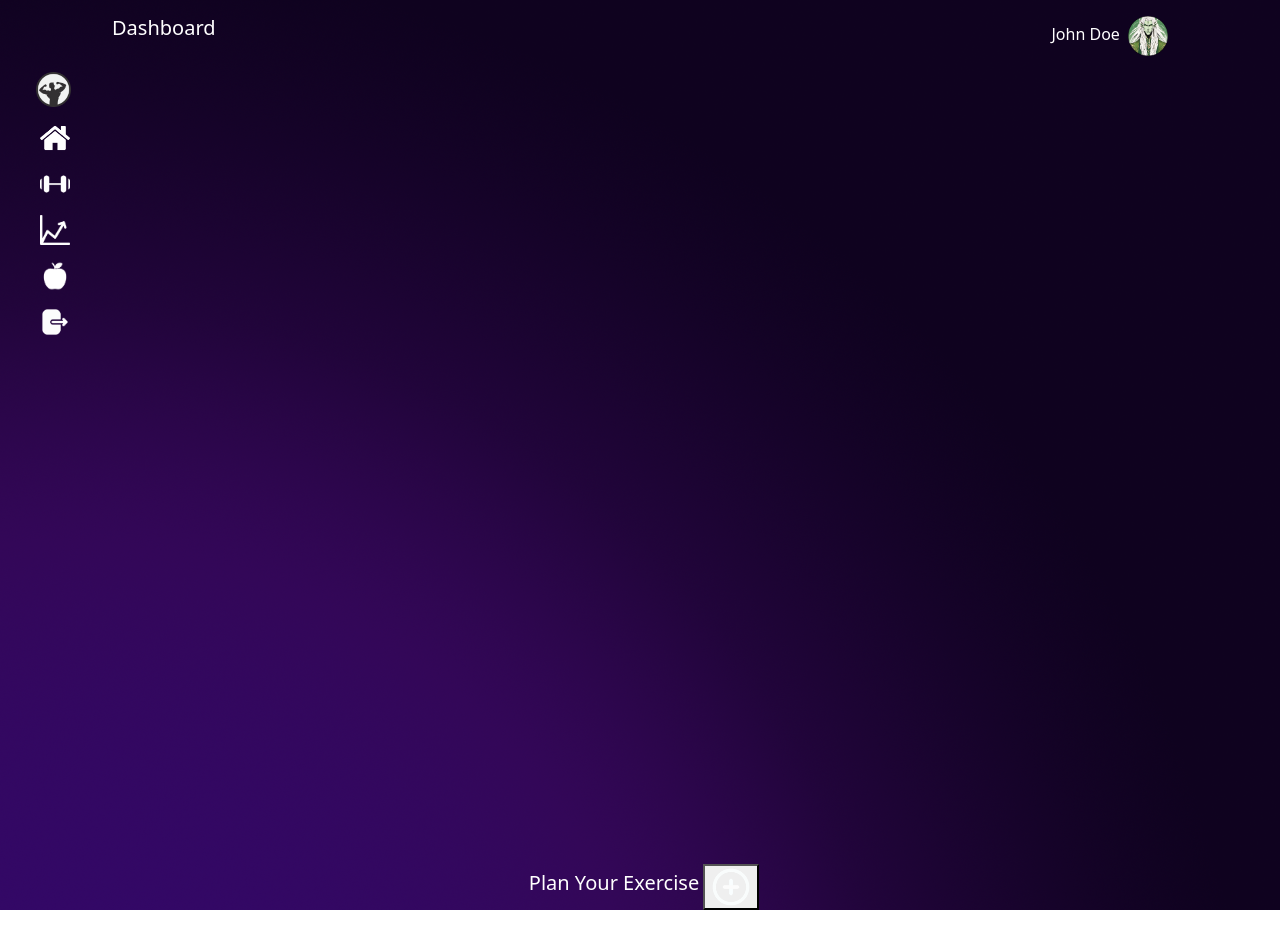
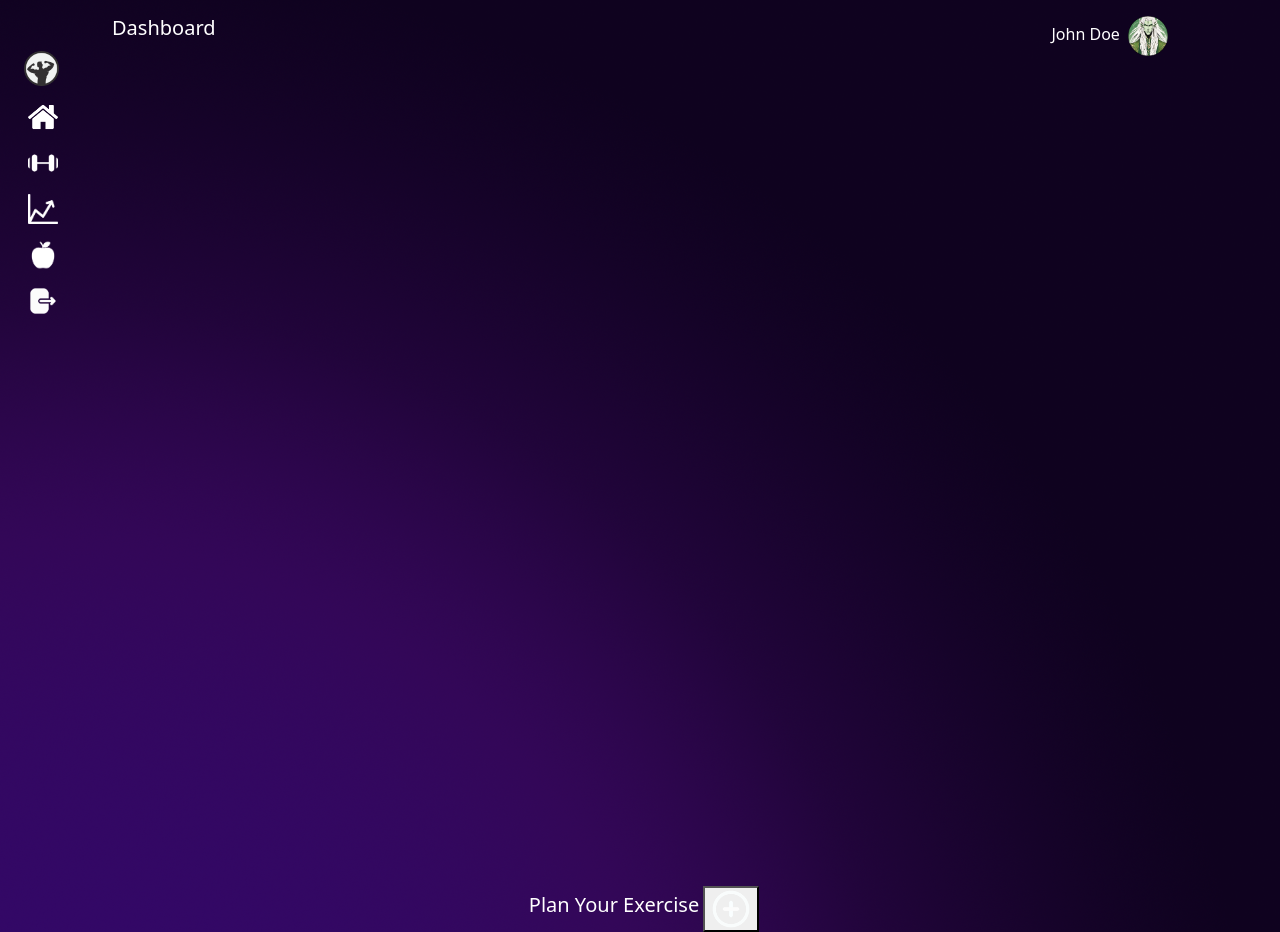
Before and after one commit to CodeITLab/fit_track_frontend_app, a Vue app: page /dashboard in a window 1280 px wide. Before the commit the page ends 910 px from the top, so only its background shows below. Built offline with nearby package versions, Linux system fonts and the light colour scheme.

Commit message:
Fixed: dashboard position fixed

```diff
--- /dev/null
+++ b/src/assets/css/components/side-dash-nav.css
@@ -0,0 +1,3 @@
+.dashboard>.container-fluid {
+    padding: 50% 0% 50% 0%;
+}
--- a/src/assets/css/views/dashboard.css
+++ b/src/assets/css/views/dashboard.css
@@ -7,6 +7,22 @@
 .navbar-items{
     width: 60px;
 }
+
+.dash-nav {
+    width: fit-content;
+    height: 100%;
+}
+
+.workout-modal {
+    width: fit-content;
+}
+
+.dashboard-wrapper>.workout-modal {
+    position: absolute;
+    top: 50%;
+    left: 40%;
+}
+
 /* .day-card{
     background-color: rgb(57, 3, 71);
     height: 80px;
--- a/src/components/create-workout-component/CreateWorkoutComponent.vue
+++ b/src/components/create-workout-component/CreateWorkoutComponent.vue
@@ -31,7 +31,7 @@ export default defineComponent({
 </script>
 
 <template>
-  <div class="d-flex justify-content-center align-items-center">
+  <div class="d-flex justify-content-center align-items-center workout-modal">
     <h5 class="text-white ps-2 pe-1">Plan Your Exercise</h5>
     <button @click="open()" type="button" class="plus-btn" data-toggle="modal" data-target="#exampleModal">
       <img src="../../assets/img/logos/add-icon.png" height="40" alt="add-button" />
@@ -117,3 +117,7 @@ export default defineComponent({
     </div>
   </div>
 </template>
+
+<style lang="scss" scoped>
+@import "../../assets/css/components/create-workout-component.css";
+</style>
--- a/src/components/dashboard-top-navbar-component/DashboardTopNavbarComponent.vue
+++ b/src/components/dashboard-top-navbar-component/DashboardTopNavbarComponent.vue
@@ -5,7 +5,7 @@ export default defineComponent({
 });
 </script>
 <template>
-    <div class="content-card bg-transparent d-flex flex-column justify-content-between">
+    <div class="content-card bg-transparent d-flex flex-column justify-content-between position-fixed top">
         <div class="heading-dashboard d-flex flex-row justify-content-between me-5 ms-5 mt-3">
             <h5 class="text-white">Dashboard</h5>
             <h6 class="text-white">
--- a/src/components/side-navbar-component/SideNavbarComponent.vue
+++ b/src/components/side-navbar-component/SideNavbarComponent.vue
@@ -8,7 +8,7 @@ export default defineComponent({
   <nav class="dash-nav">
     <div class="dashboard">
       <div class="container-fluid">
-        <div class="navbar-items d-flex flex-row">
+        <div class="navbar-items d-flex flex-row justify-content-center">
           <div class="d-flex bg-transparent px-sm-2 px-0">
             <div class="d-flex flex-column align-items-center align-items-sm-start px-3 pt-2 text-white min-vh-100">
               <img src="../../assets/img/logos/fitness-logo-and-gym-icon-design-illustrationicon-free-vector.png"
@@ -54,3 +54,7 @@ export default defineComponent({
     </div>
   </nav>
 </template>
+
+<style lang="scss" scoped>
+@import "../../assets/css/components/side-dash-nav.css";
+</style>
```
Also changed, not shown: src/assets/css/components/create-workout-component.css (added).
